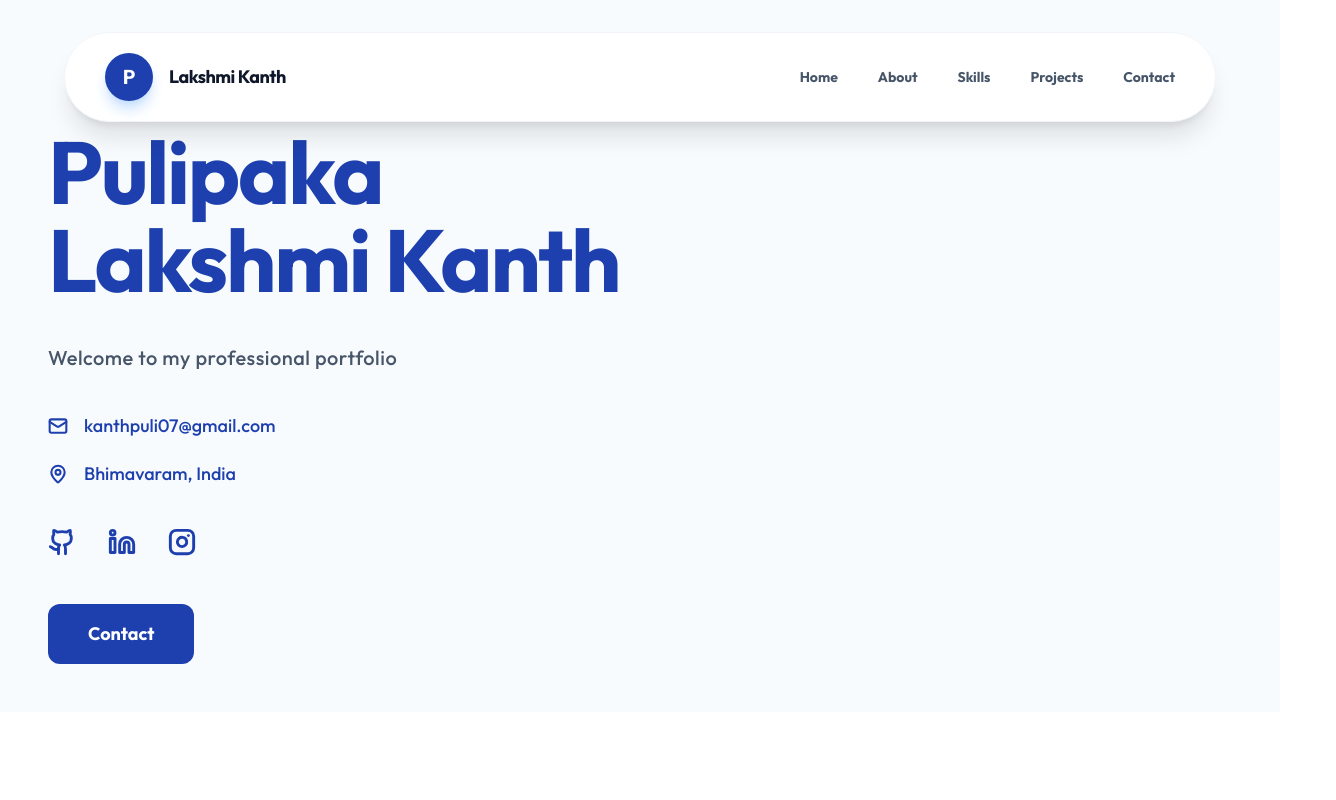
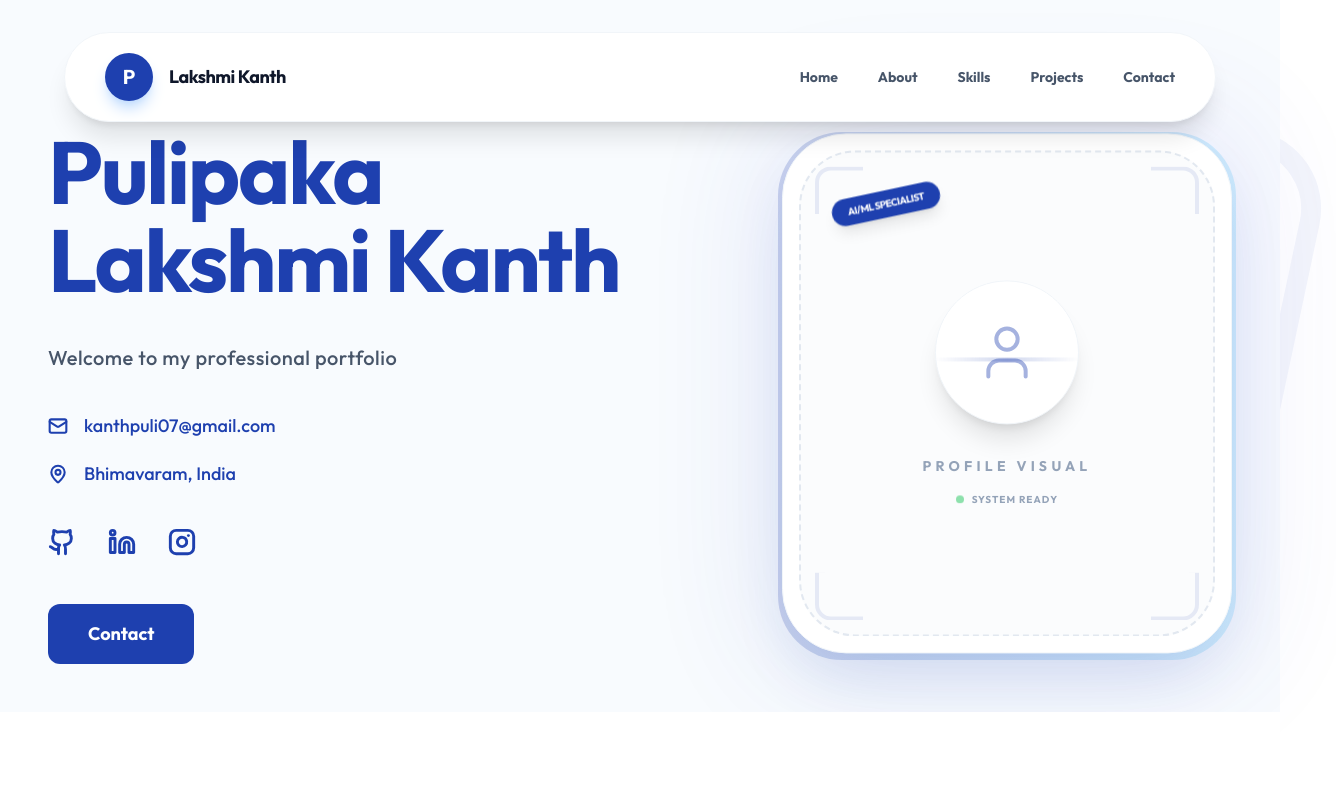
Before and after one commit to kanth071/Portfolio, a React (Vite) app: page / in a window 1280 px wide. Shown: the top 800 px of the page, 1336 px wide, since content can reach past the window. Built offline with nearby package versions, Linux system fonts and the light colour scheme.

Commit message:
Enhance Hero section with premium photo placeholder frame

```diff
--- a/src/components/Hero.jsx
+++ b/src/components/Hero.jsx
@@ -1,6 +1,6 @@
 import React from 'react';
 import { motion } from 'framer-motion';
-import { Github, Linkedin, Mail, MapPin, Instagram } from 'lucide-react';
+import { Github, Linkedin, Mail, MapPin, Instagram, User } from 'lucide-react';
 import { Link } from 'react-scroll';
 
 import profileImg from '../assets/profile.png';
@@ -58,6 +58,64 @@ const Hero = () => {
                             </button>
                         </Link>
                     </motion.div>
+
+                    <motion.div
+                        initial={{ opacity: 0, scale: 0.8 }}
+                        animate={{ opacity: 1, scale: 1 }}
+                        transition={{ duration: 1, ease: "easeOut" }}
+                        className="flex-1 flex justify-center lg:justify-end items-center"
+                    >
+                        <div className="relative group">
+                            {/* Layered Background Glows */}
+                            <div className="absolute -inset-4 bg-gradient-to-tr from-[#1e40af] to-indigo-600 rounded-[4rem] blur-3xl opacity-10 group-hover:opacity-20 transition duration-1000"></div>
+                            <div className="absolute -inset-1 bg-gradient-to-r from-[#1e40af] to-sky-400 rounded-[4rem] opacity-20 group-hover:opacity-40 transition duration-1000"></div>
+
+                            {/* The Main Frame */}
+                            <motion.div
+                                animate={{ y: [0, -10, 0] }}
+                                transition={{ duration: 6, repeat: Infinity, ease: "easeInOut" }}
+                                className="relative w-80 h-80 sm:w-96 sm:h-96 lg:w-[450px] lg:h-[520px] bg-white p-4 rounded-[4rem] shadow-[0_32px_64px_-16px_rgba(30,64,175,0.15)] border border-slate-100 overflow-hidden group-hover:shadow-[0_48px_80px_-20px_rgba(30,64,175,0.25)] transition-all duration-500"
+                            >
+                                {/* Tech Brackets/Corners */}
+                                <div className="absolute top-8 left-8 w-12 h-12 border-t-4 border-l-4 border-[#1e40af]/20 rounded-tl-2xl"></div>
+                                <div className="absolute top-8 right-8 w-12 h-12 border-t-4 border-r-4 border-[#1e40af]/20 rounded-tr-2xl"></div>
+                                <div className="absolute bottom-8 left-8 w-12 h-12 border-b-4 border-l-4 border-[#1e40af]/20 rounded-bl-2xl"></div>
+                                <div className="absolute bottom-8 right-8 w-12 h-12 border-b-4 border-r-4 border-[#1e40af]/20 rounded-br-2xl"></div>
+
+                                {/* Content Interior */}
+                                <div className="w-full h-full bg-slate-50/50 rounded-[3.5rem] border-2 border-dashed border-slate-200 flex flex-col items-center justify-center relative overflow-hidden group-hover:bg-blue-50/30 transition-colors duration-500">
+                                    <div className="relative">
+                                        <div className="w-24 h-24 lg:w-36 lg:h-36 bg-white rounded-full flex items-center justify-center shadow-xl border border-slate-100 group-hover:scale-105 transition-transform duration-700">
+                                            <User className="w-12 h-12 lg:w-16 lg:h-16 text-[#1e40af]/40" strokeWidth={1.5} />
+                                        </div>
+                                        {/* Scanning Line Effect */}
+                                        <motion.div
+                                            animate={{ top: ['0%', '100%', '0%'] }}
+                                            transition={{ duration: 4, repeat: Infinity, ease: "linear" }}
+                                            className="absolute left-0 right-0 h-1 bg-gradient-to-r from-transparent via-[#1e40af]/20 to-transparent z-10"
+                                        />
+                                    </div>
+
+                                    <h3 className="mt-8 text-slate-400 font-bold uppercase tracking-[0.3em] text-xs lg:text-sm">Profile Visual</h3>
+                                    <div className="mt-4 flex items-center gap-2">
+                                        <div className="w-2 h-2 rounded-full bg-green-500 animate-pulse"></div>
+                                        <span className="text-[10px] uppercase font-bold text-slate-400 tracking-widest">System Ready</span>
+                                    </div>
+
+                                    {/* Placeholder for future Image */}
+                                    {/* <img src={profileImg} alt="Lakshmi Kanth" className="absolute inset-0 w-full h-full object-cover rounded-[3.5rem] z-20" /> */}
+                                </div>
+
+                                {/* Floating Badge */}
+                                <div className="absolute top-12 left-12 bg-[#1e40af] text-white px-4 py-1.5 rounded-full text-[10px] font-bold tracking-tighter shadow-lg transform -rotate-12 translate-y-2 group-hover:translate-y-0 transition-transform">
+                                    AI/ML SPECIALIST
+                                </div>
+                            </motion.div>
+
+                            {/* Background Shapes */}
+                            <div className="absolute -z-10 top-1/2 left-1/2 -translate-x-1/2 -translate-y-1/2 w-[120%] h-[120%] border-[20px] border-[#1e40af]/5 rounded-[5rem] rotate-12 group-hover:rotate-6 transition-transform duration-1000"></div>
+                        </div>
+                    </motion.div>
                 </div>
             </div>
         </section>
```
